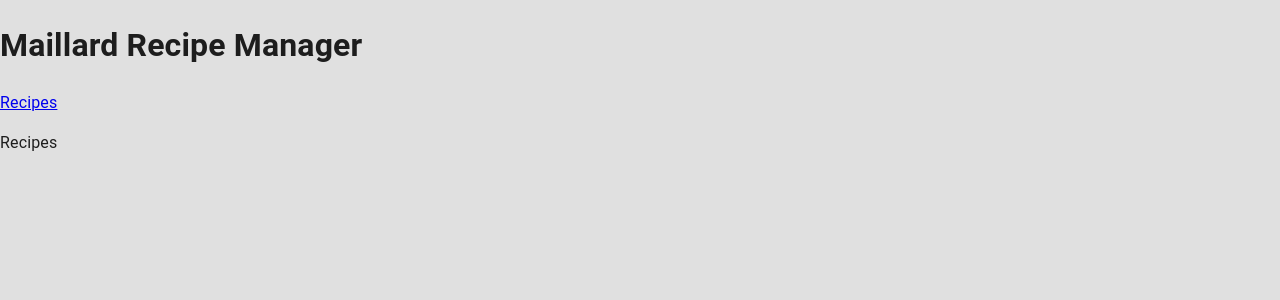
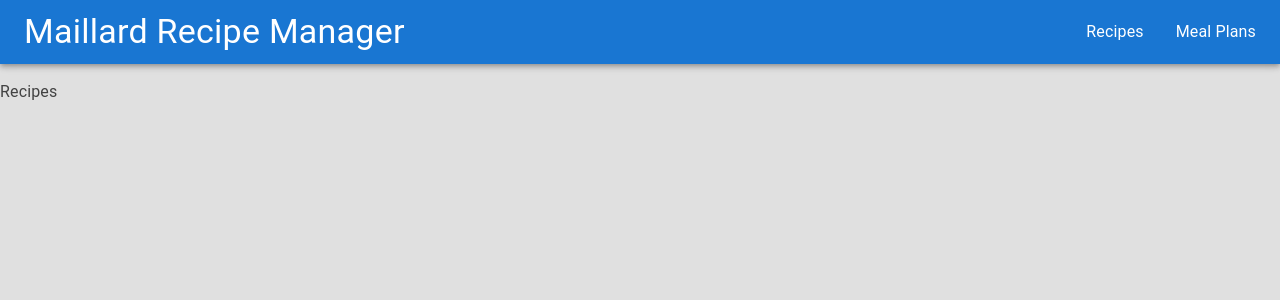
Before and after one commit to BenHunt17/maillard-frontend, a React (Create React App) app: page /recipes in a window 1280 px wide. Shown: the top 300 px of the page. Built offline with nearby package versions, Linux system fonts and the light colour scheme.

Commit message:
Add appbar

```diff
--- a/src/App.tsx
+++ b/src/App.tsx
@@ -1,32 +1,11 @@
-import { useNavigate } from "react-router-dom";
-import { useAuth } from "./core/authentication/AuthProvider";
-import { useEffect } from "react";
+import { Outlet } from "react-router-dom";
+import HeaderView from "./header/view/HeaderView";
 
 export default function App() {
-  const { setAdminIsLoggedIn } = useAuth();
-  const navigate = useNavigate();
-
-  useEffect(() => {
-    fetch(`${process.env.REACT_APP_MAILLARD_API_BASE_URI}/auth/google/admin`, {
-      credentials: "include",
-    })
-      .then((response) => {
-        if (response.status === 401) {
-          setAdminIsLoggedIn(false);
-          navigate("/login");
-        } else {
-          setAdminIsLoggedIn(true);
-          navigate("/recipes");
-        }
-      })
-      .catch((_) => {
-        //TODO - show error?
-      });
-  }, [navigate, setAdminIsLoggedIn]);
-
   return (
     <>
-      <p>Loading</p>
+      <HeaderView />
+      <Outlet />
     </>
   );
 }
--- /dev/null
+++ b/src/appLoader/controller/AppLoaderController.tsx
@@ -0,0 +1,29 @@
+import { useNavigate } from "react-router-dom";
+import { useEffect } from "react";
+import { useAuth } from "../../core/authentication/AuthProvider";
+import AppLoaderView from "../view/AppLoaderView";
+
+export default function AppLoaderController() {
+  const { setAdminIsLoggedIn } = useAuth();
+  const navigate = useNavigate();
+
+  useEffect(() => {
+    fetch(`${process.env.REACT_APP_MAILLARD_API_BASE_URI}/auth/google/admin`, {
+      credentials: "include",
+    })
+      .then((response) => {
+        if (response.status === 401) {
+          setAdminIsLoggedIn(false);
+          navigate("/login");
+        } else {
+          setAdminIsLoggedIn(true);
+          navigate("/recipes");
+        }
+      })
+      .catch((_) => {
+        //TODO - show error?
+      });
+  }, [navigate, setAdminIsLoggedIn]);
+
+  return <AppLoaderView />;
+}
--- /dev/null
+++ b/src/appLoader/view/AppLoaderView.tsx
@@ -0,0 +1,9 @@
+import { Typography } from "@mui/material";
+
+export default function AppLoaderView() {
+  return (
+    <Typography variant="h6" sx={{ transform: "translate(50%, 50vh)" }}>
+      Loading
+    </Typography>
+  );
+}
--- a/src/header/view/HeaderView.tsx
+++ b/src/header/view/HeaderView.tsx
@@ -1,17 +1,14 @@
-import { NavLink, Outlet } from "react-router-dom";
+import { AppBar, Box, Toolbar, Typography } from "@mui/material";
+import NavigationItems from "./navigationItems/NavigationItems";
 
 export default function HeaderView() {
   return (
-    <>
-      <h1>Maillard Recipe Manager</h1>
-      <header>
-        <nav>
-          <NavLink to="/recipes">Recipes</NavLink>
-        </nav>
-      </header>
-      <main>
-        <Outlet />
-      </main>
-    </>
+    <AppBar position="static">
+      <Toolbar>
+        <Typography variant="h4">Maillard Recipe Manager</Typography>
+        <Box sx={{ flexGrow: 1 }} />
+        <NavigationItems />
+      </Toolbar>
+    </AppBar>
   );
 }
--- /dev/null
+++ b/src/header/view/navigationItems/NavigationItems.tsx
@@ -0,0 +1,26 @@
+import { Box, Typography, useMediaQuery, useTheme } from "@mui/material";
+import NavigationItemsHamburger from "./NavigationItemsHamburger";
+import { NavLink } from "react-router-dom";
+
+export default function NavigationItems() {
+  const theme = useTheme();
+  const matches = useMediaQuery(theme.breakpoints.down("md"));
+
+  if (matches) {
+    return <NavigationItemsHamburger />;
+  }
+  return (
+    <Box display="flex" gap={4}>
+      <NavLink to="/recipes" className={"nav-item"}>
+        <Typography variant="body1" sx={{ color: "white" }}>
+          Recipes
+        </Typography>
+      </NavLink>
+      <NavLink to="/meal-plans" className="nav-item">
+        <Typography variant="body1" sx={{ color: "white" }}>
+          Meal Plans
+        </Typography>
+      </NavLink>
+    </Box>
+  );
+}
--- /dev/null
+++ b/src/header/view/navigationItems/NavigationItemsHamburger.tsx
@@ -0,0 +1,38 @@
+import { Menu as MenuIcon } from "@mui/icons-material";
+import { IconButton, Menu, MenuItem, Typography } from "@mui/material";
+import { useState } from "react";
+import { NavLink } from "react-router-dom";
+
+export default function NavigationItemsHamburger() {
+  const [anchorEl, setAnchorEl] = useState<HTMLElement | null>(null);
+
+  return (
+    <>
+      <IconButton
+        size="large"
+        onClick={(e) => setAnchorEl(e.currentTarget)}
+        color="secondary"
+      >
+        <MenuIcon />
+      </IconButton>
+      <Menu
+        id="menu-appbar"
+        anchorEl={anchorEl}
+        keepMounted
+        open={Boolean(anchorEl)}
+        onClose={() => setAnchorEl(null)}
+      >
+        <MenuItem>
+          <NavLink to="/recipes" className="nav-item">
+            <Typography variant="body1">Recipes</Typography>
+          </NavLink>
+        </MenuItem>
+        <MenuItem>
+          <NavLink to="/meal-plans" className="nav-item">
+            <Typography variant="body1">Meal Plans</Typography>
+          </NavLink>
+        </MenuItem>
+      </Menu>
+    </>
+  );
+}
--- a/src/index.css
+++ b/src/index.css
@@ -11,3 +11,7 @@ code {
   font-family: source-code-pro, Menlo, Monaco, Consolas, 'Courier New',
     monospace;
 }
+
+.nav-item {
+  text-decoration: none;
+}
--- a/src/index.tsx
+++ b/src/index.tsx
@@ -11,17 +11,17 @@ import {
 } from "react-router-dom";
 import LoginController from "./login/controller/LoginController";
 import RecipeCollectionController from "./recipes/collection/controller/RecipeCollectionController";
-import HeaderView from "./header/view/HeaderView";
 import App from "./App";
 import { ThemeProvider } from "@emotion/react";
 import { CssBaseline, createTheme } from "@mui/material";
+import AppLoaderController from "./appLoader/controller/AppLoaderController";
 
 const router = createBrowserRouter(
   createRoutesFromElements(
     <Route path="/">
-      <Route index element={<App />} />
+      <Route index element={<AppLoaderController />} />
       <Route path="/login" element={<LoginController />} />
-      <Route element={<HeaderView />}>
+      <Route element={<App />}>
         <Route path="/recipes" element={<RecipeCollectionController />} />
       </Route>
     </Route>
@@ -31,11 +31,15 @@ const router = createBrowserRouter(
 const theme = createTheme({
   //TODO - put this into another file and properly make the typography/colour pallete
   palette: {
+    secondary: { main: "#ffffff" },
     background: { default: "#e0e0e0" },
   },
   typography: {
     button: {
       textTransform: "none",
+    },
+    body1: {
+      color: "#424242",
     },
     h6: {
       fontWeight: "bold",
--- a/src/recipes/collection/view/RecipeCollectionView.tsx
+++ b/src/recipes/collection/view/RecipeCollectionView.tsx
@@ -2,6 +2,6 @@ import { useAuth } from "../../../core/authentication/AuthProvider";
 
 export default function RecipeCollectionView() {
   const { adminIsLoggedIn } = useAuth();
-  console.log("meh", adminIsLoggedIn);
+
   return <p>Recipes</p>;
 }
```
